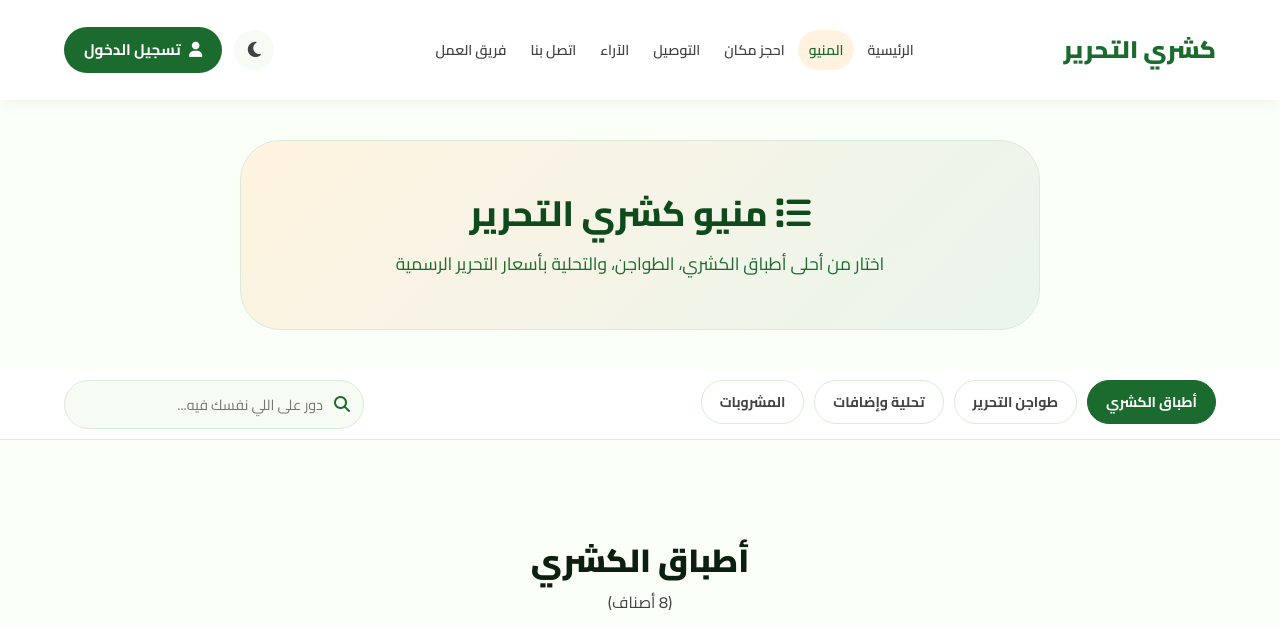
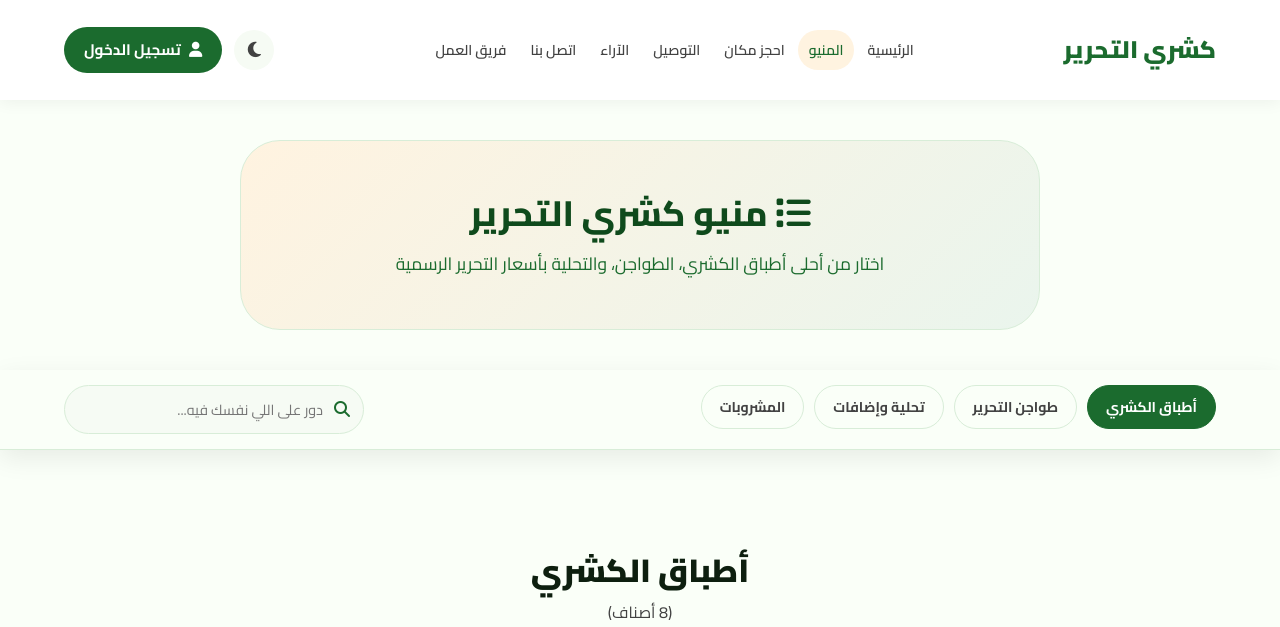
Before and after one commit to baso000/res, a plain HTML site: page menu.html in a window 1280 px wide. Shown: the top 627 px of the page. Drawn offline with Linux system fonts and the light colour scheme.

Commit message:
Add files via upload

```diff
--- a/css/style.css
+++ b/css/style.css
@@ -368,9 +368,11 @@ button { font-family: var(--font); cursor: pointer; }
 
 /* ---- Menu Specific ---- */
 .menu-nav-sticky {
-  position: sticky; top: 0; z-index: 900;
-  background: var(--card-bg); border-bottom: 1px solid var(--border);
-  padding: 10px 0; transition: all var(--transition);
+  position: sticky; top: 0; z-index: 9999;
+  background: var(--bg);
+  box-shadow: 0 8px 25px rgba(0,0,0,0.08);
+  border-bottom: 1px solid var(--border);
+  padding: 15px 0; transition: all var(--transition);
 }
 .menu-nav-inner {
   display: flex; align-items: center; justify-content: space-between; gap: 20px;
```
